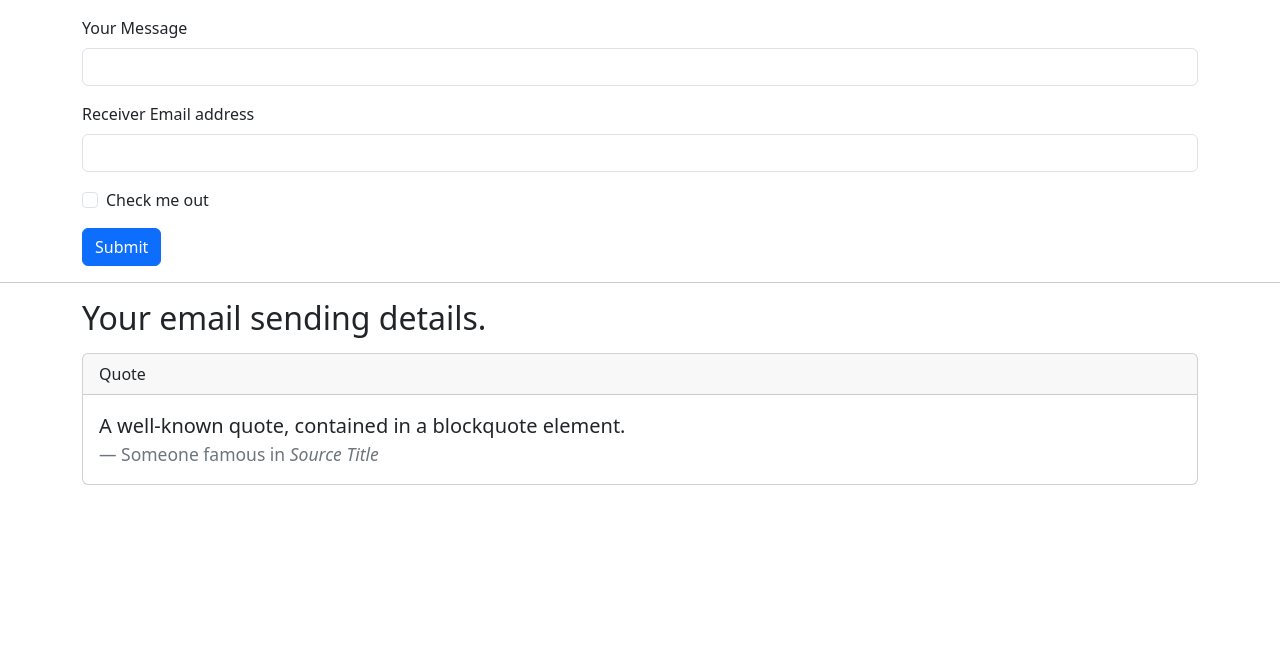
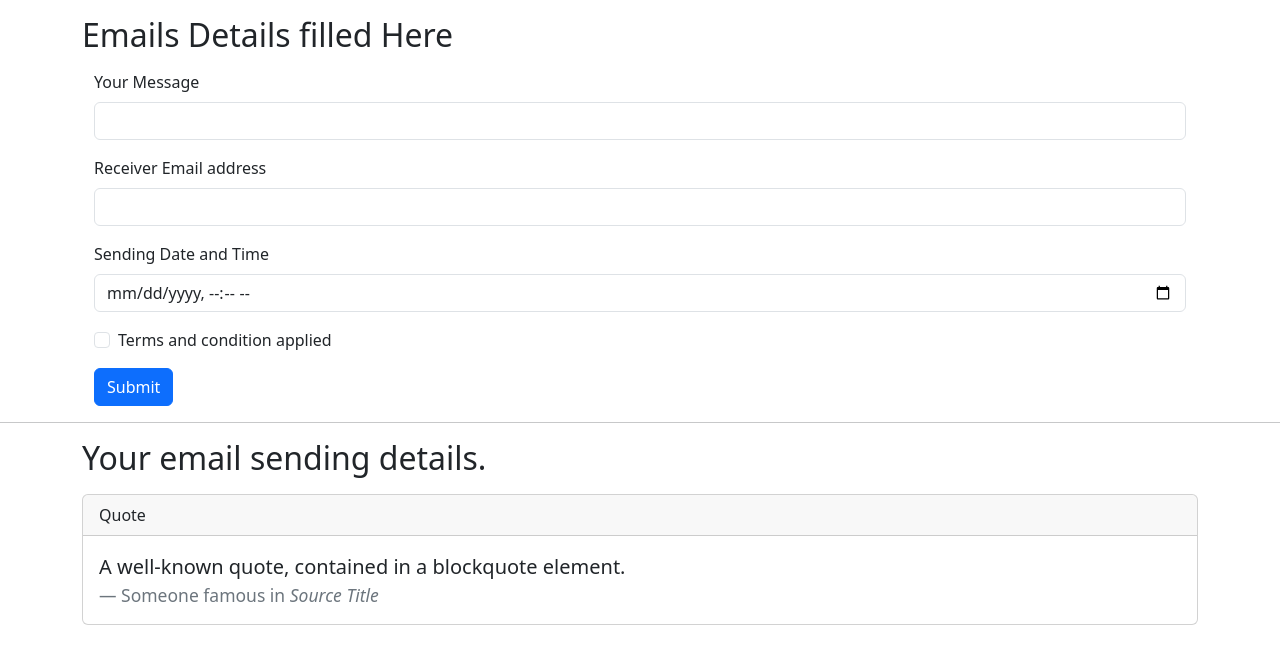
Before and after one commit to Arp1it/auto-send-email-in-django, a Django app: page / in a window 1280 px wide. Shown: the part 56-720 px from the top of the page. Run offline with Django 4.2, Linux system fonts and the light colour scheme.

Commit message:
Currently in development

```diff
--- a/seendeemmail/views.py
+++ b/seendeemmail/views.py
@@ -11,11 +11,15 @@ def fetching(requests):
     pass
 
 
-def storing(requests):
-    if requests.method == "POST":
-        mmsg = requests.POST['yourmsg']
-        recemail = requests.POST['receiveremail']
+def storing(request):
+    if request.method == "POST":
+        mmsg = request.POST['yourmsg']
+        recemail = request.POST['receiveremail']
+        sendD = request.POST["sendingdate"]
 
-        print(mmsg, recemail)
+        print(mmsg, recemail, sendD)
+
+        msgsender = MailSender.objects.create(cuser=request.user, msg=mmsg, receiveremail=recemail, sendingdate=sendD)
+        msgsender.save()
 
         return redirect("/")
--- a/templates/index.html
+++ b/templates/index.html
@@ -1,6 +1,10 @@
 {% extends 'main.html' %}
 
 {% block body %}
+<div class="container">
+  <div class="my-3">
+    <h2>Emails Details filled Here</h2>
+  </div>
   <form class="container my-3" method='post' action="/storing">{% csrf_token %}
     <div class="mb-3">
       <label for="text" class="form-label">Your Message</label>
@@ -8,19 +12,30 @@
     </div>
     <div class="mb-3">
       <label for="exampleInputEmail1" class="form-label">Receiver Email address</label>
-      <input type="email" name="receiveremail" class="form-control" id="exampleInputEmail1" aria-describedby="emailHelp" required />
+      <input type="email" name="receiveremail" class="form-control" id="exampleInputEmail1" aria-describedby="emailHelp"
+        required />
+    </div>
+    <div class="mb-3">
+      <label for="sendingdate1" class="form-label">Sending Date and Time</label>
+      <input type="datetime-local" name="sendingdate" class="form-control" id="sendingdate1" aria-describedby="emailHelp"
+        required />
     </div>
     <div class="mb-3 form-check">
       <input type="checkbox" class="form-check-input" id="exampleCheck1" required />
-      <label class="form-check-label" for="exampleCheck1">Check me out</label>
+      <label class="form-check-label" for="exampleCheck1">Terms and condition applied</label>
     </div>
     <button type="submit" class="btn btn-primary">Submit</button>
   </form>
+</div>
 
-  <div class="my-3"><hr /></div>
+<div class="my-3">
+  <hr />
+</div>
 
 <div class="my-2 container">
-    <div class="my-3"><h2>Your email sending details.</h2></div>
+  <div class="my-3">
+    <h2>Your email sending details.</h2>
+  </div>
   <div class="card">
     <div class="card-header">
       Quote
```
Also changed, not shown: db.sqlite3. Lines whose indentation alone changed are shown as unchanged.
